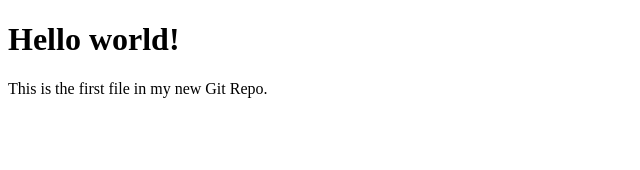
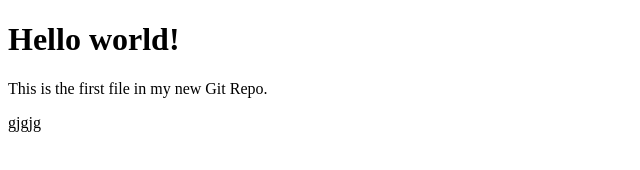
Before and after one commit to ADITYADEB072003/JAVA-CODE, a plain HTML site: page index.html in a window 1280 px wide. Shown: the full height of the page, 0-640 px from the left. Drawn offline with Linux system fonts and the light colour scheme.

Commit message:
Updated index.html with a new line

```diff
--- a/index.html
+++ b/index.html
@@ -7,6 +7,6 @@
 
 <h1>Hello world!</h1>
 <p>This is the first file in my new Git Repo.</p>
-
+<p> gjgjg</p>
 </body>
 </html>
```
